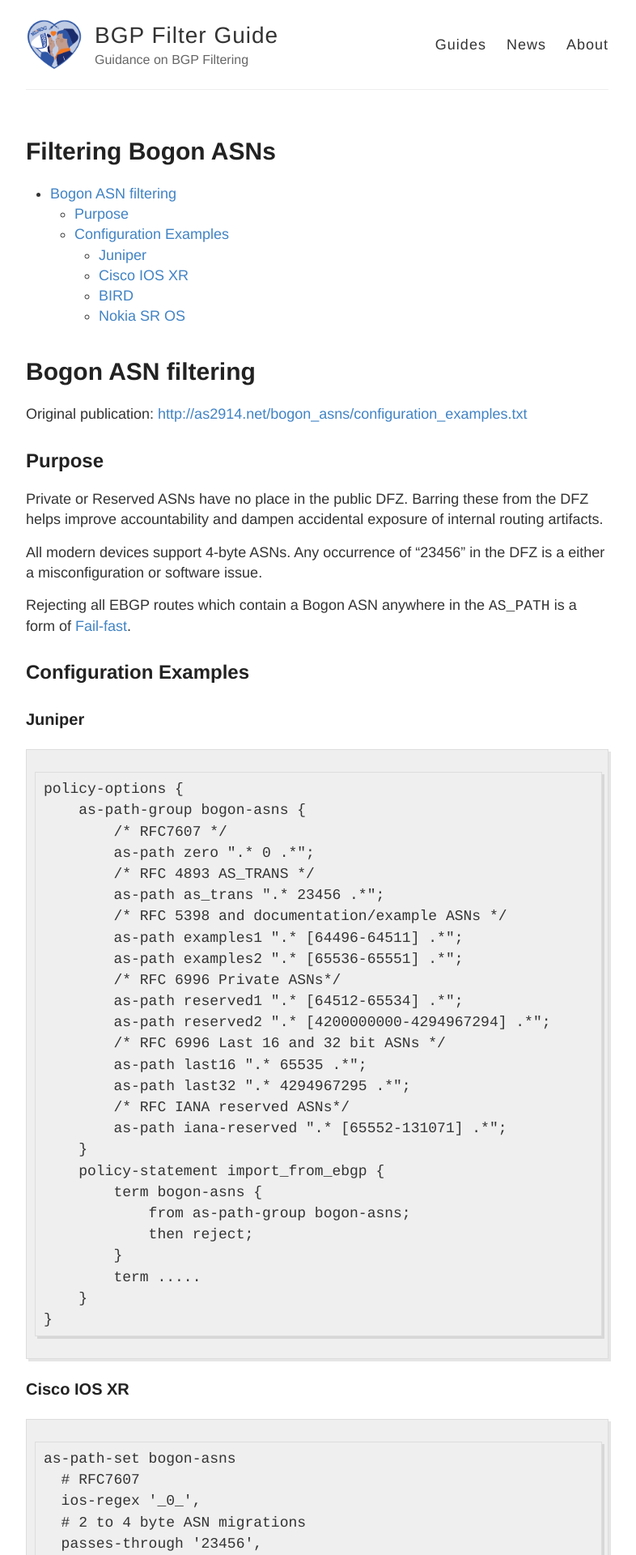
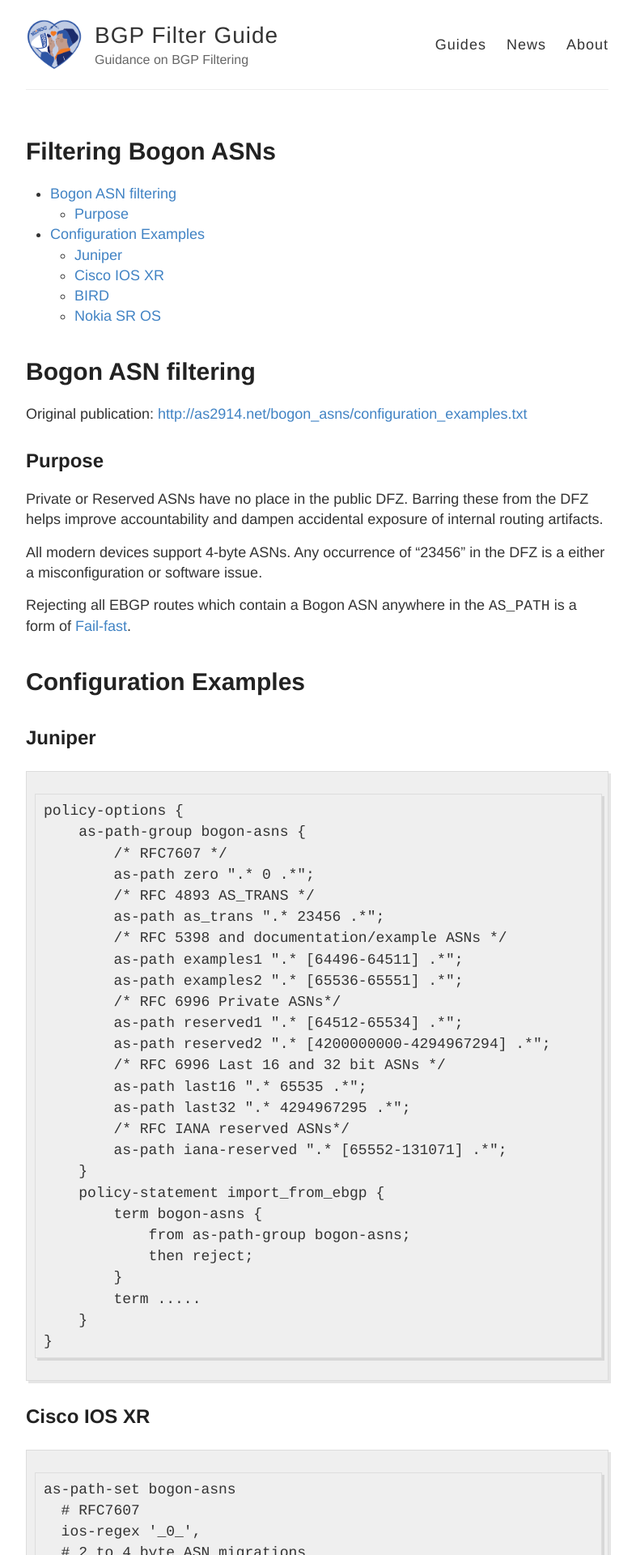
Before and after one commit to NLNOG/bgpfilterguide, a Jekyll site: the page built from guides/bogon_asns.md, in a window 1280 px wide. Shown: the top 1920 px of the page at 81% size, without its empty margins (248-1034 px from the left). Built offline with Jekyll 4.4.1, drawn with Linux system fonts in a browser that asks for light colours.

Commit message:
formatting

````diff
--- a/guides/bogon_asns.md
+++ b/guides/bogon_asns.md
@@ -23,9 +23,9 @@ a either a misconfiguration or software issue.
 Rejecting all EBGP routes which contain a Bogon ASN anywhere in the `AS_PATH` is
 a form of [Fail-fast](https://en.wikipedia.org/wiki/Fail-fast).
 
-## Configuration Examples
+# Configuration Examples
 
-### Juniper
+## Juniper
 
 ```
 policy-options {
@@ -56,7 +56,7 @@ policy-options {
 }
 ```
 
-### Cisco IOS XR
+## Cisco IOS XR
 
 ```
 as-path-set bogon-asns
@@ -86,7 +86,7 @@ route-policy import_from_ebgp
 end-policy
 ```
 
-### BIRD
+## BIRD
 
 ```
 define BOGON_ASNS = [ 0,                      # RFC 7607
@@ -112,7 +112,7 @@ int set bogon_asns;
 }
 ```
 
-### Nokia SR OS
+## Nokia SR OS
 
 ```
 bgp
````
